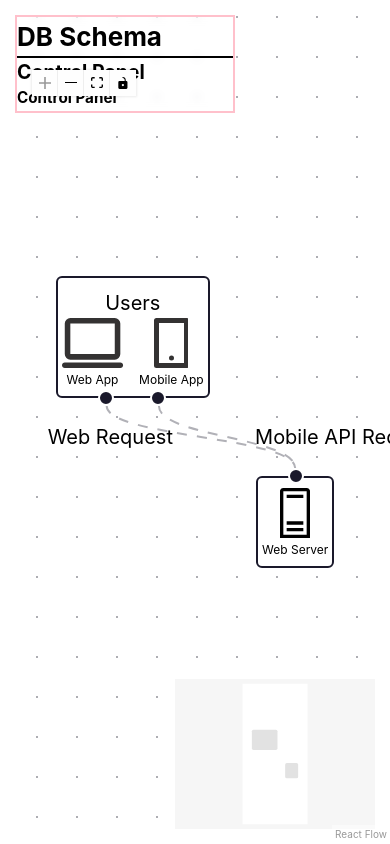
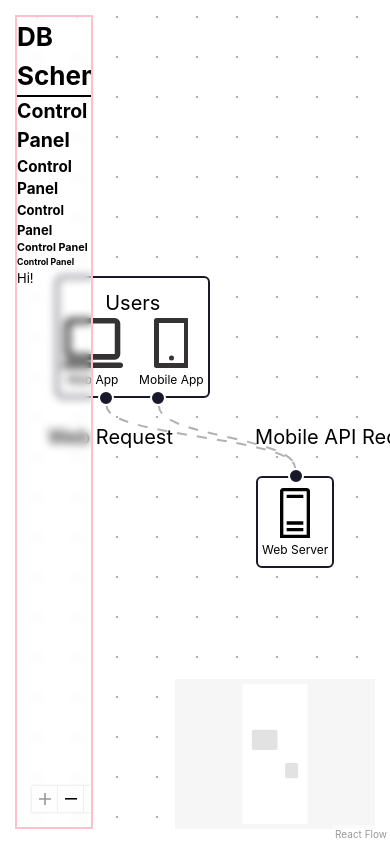
Before and after one commit to zapsters/system-design-sim, a React (Vite) app: page / in a window 390 px wide. Built offline with nearby package versions, Linux system fonts and the light colour scheme.

Commit message:
Update index.scss
Fixed mobile styling for side panel

```diff
--- a/src/index.scss
+++ b/src/index.scss
@@ -46,13 +46,13 @@ body,
   font-size: small;
   border: 2px solid pink;
   overflow-y: auto;
-  max-height: min(1000px, 25vw);
+  max-height: 1000px;
   box-sizing: border-box;
   padding: 0px 0px;
   --margin: 15px;
   margin: var(--margin);
   height: calc(100dvh - var(--margin) * 2);
-  width: 220px;
+  width: min(220px, 20vw);
   backdrop-filter: blur(4px);
   h1,
   h2,
```
